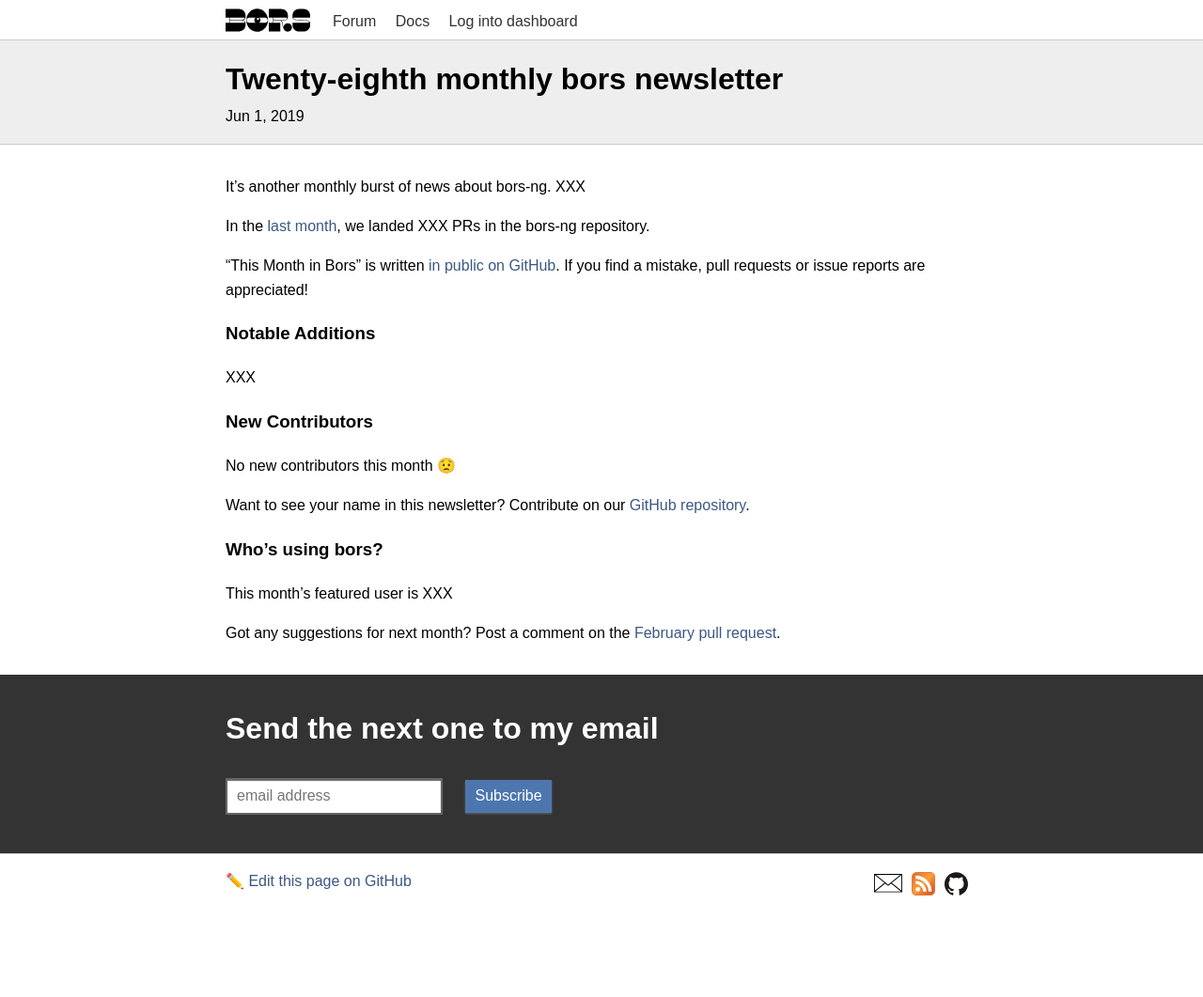
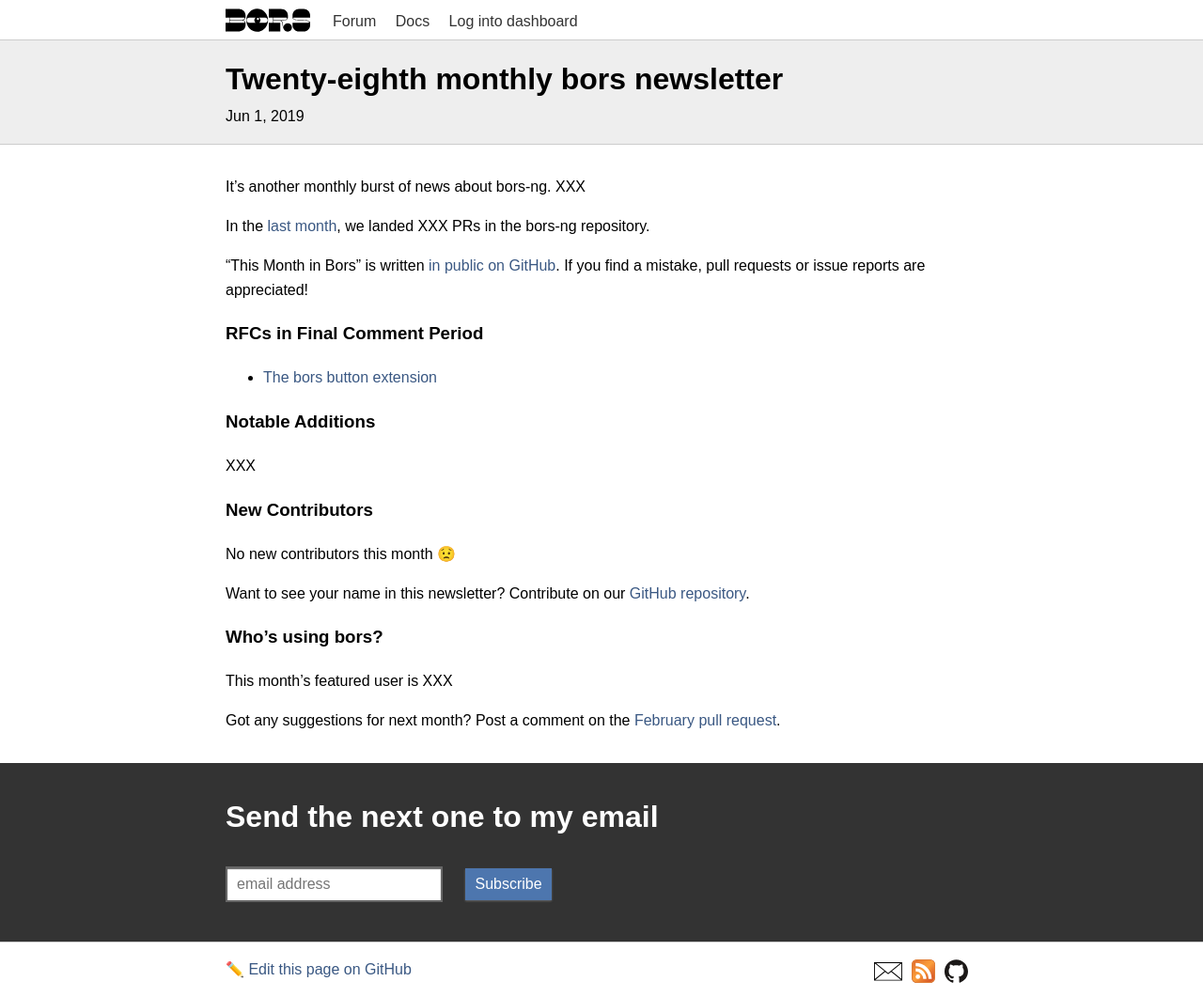
Before and after one commit to bors-ng/bors-ng.github.io, a Jekyll site: the page built from _posts/2019-06-01-tmib-29.md, in a window 1280 px wide. Shown: the whole page at 94% size. Built offline with Jekyll 4.4.1, drawn with Linux system fonts in a browser that asks for light colours; before the commit the page ends 967 px from its top, so only the background shows below that.

Commit message:
Add new RFC for the bors button extension

```diff
--- a/_posts/2019-06-01-tmib-29.md
+++ b/_posts/2019-06-01-tmib-29.md
@@ -15,6 +15,11 @@
 If you find a mistake, pull requests or issue reports are appreciated!
 
 [GitHub for TMiB]: https://github.com/bors-ng/bors-ng.github.io
+
+
+### RFCs in Final Comment Period
+
+* [The bors button extension](https://forum.bors.tech/t/the-bors-button-extension/313)
 
 
 ### Notable Additions
```
